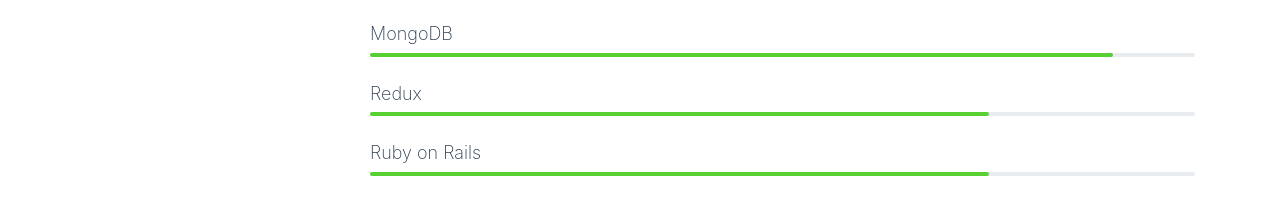
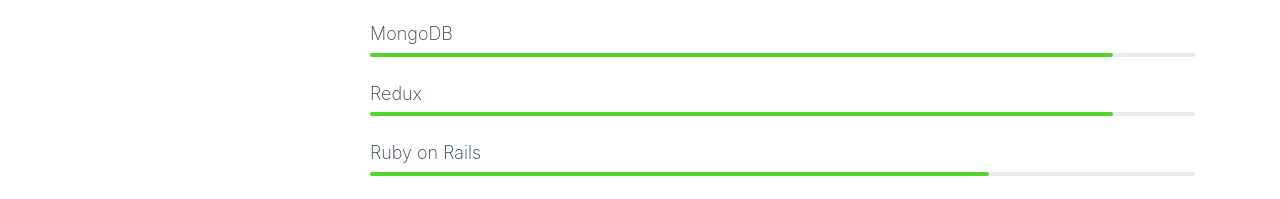
Before and after one commit to shaider0/shaider0.github.io, a plain HTML site: page index.html in a window 1280 px wide. Shown: the part 2714-2913 px from the top of the page. Drawn offline with nearby package versions, Linux system fonts and the light colour scheme; files whose address does not match are found by name.

Commit message:
update skills section

```diff
--- a/index.html
+++ b/index.html
@@ -189,7 +189,7 @@
           <div class="skill">
             <h3>Redux</h3>
             <div class="progress">
-              <div class="progress-bar" role="progressbar" style="width: 75%" aria-valuenow="75" aria-valuemin="0"
+              <div class="progress-bar" role="progressbar" style="width: 90%" aria-valuenow="75" aria-valuemin="0"
                 aria-valuemax="100">
               </div>
             </div>
```
